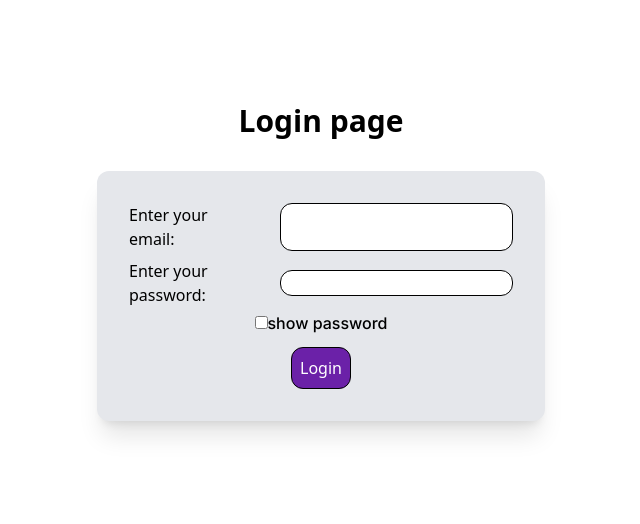
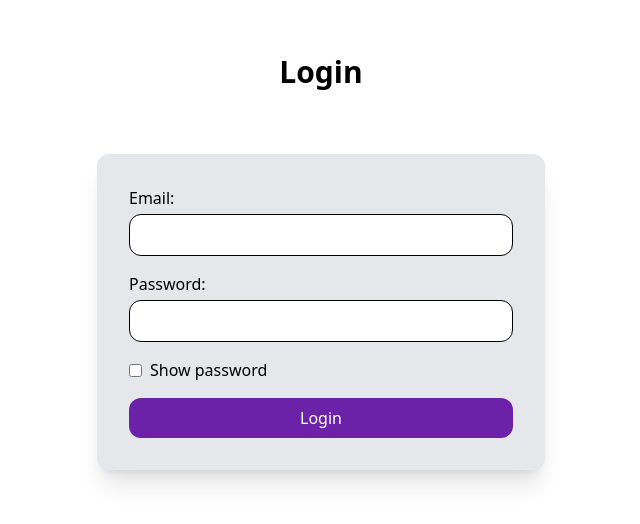
Before and after one commit to rishabpradhan/Food-app, a React (Vite) app: page /login in a window 1280 px wide. Shown: the part 138-662 px from the top of the page, without its empty margins (319-959 px from the left). Built offline with nearby package versions, Linux system fonts and the light colour scheme; a web font is replaced by a local one.

Commit message:
jwt login fixes

```diff
--- a/src/components/LoginPage.jsx
+++ b/src/components/LoginPage.jsx
@@ -1,84 +1,110 @@
-import {useState} from "react";
+import { useState } from "react";
 import axios from "axios";
-import {useNavigate} from "react-router-dom";
+import { useNavigate } from "react-router-dom";
 
 export default function LoginPage() {
-    const initial={email:"",password:""};
+  const initial = { email: "", password: "" };
   const [query, setQuery] = useState(initial);
-    const[error,setError] = useState({});
-    const [password, setPassword] = useState(false);
-   const navigate=useNavigate();
+  const [error, setError] = useState("");
+  const [showPassword, setShowPassword] = useState(false);
+  const navigate = useNavigate();
 
-    const tooglePassword = () => {
-        setPassword(true);
-
-    }
   const handleChange = (e) => {
-        const {name, value} = e.target;
-        e.preventDefault();
+    const { name, value } = e.target;
     setQuery({
       ...query,
-            [name]:value
+      [name]: value,
     });
-        setError({
-            ...error,
-            [name]: null
-        })
+  };
 
-    };
-    const handleSubmit=async (e)=>{
+  const handleSubmit = async (e) => {
     e.preventDefault();
-        try{
-            const response= await axios.post("http://localhost:3000/users/login",query);
-            if(response.status === 200){
-                localStorage.setItem("token",response.data.token);
+    setError("");
+
+    if (!query.email || !query.password) {
+      setError("Please fill in all fields");
+      return;
+    }
+
+    try {
+      const response = await axios.post(
+        "http://localhost:3000/users/login",
+        query,
+        {
+          headers: {
+            "Content-Type": "application/json",
+          },
+        }
+      );
+
+      if (response.data.token) {
+        localStorage.setItem("token", response.data.token);
+        localStorage.setItem("userId", response.data.userId);
         navigate("/dashboard");
       }
-
+    } catch (err) {
+      setError(err.response?.data?.message || "Login failed");
+      console.error("Login error:", err);
     }
-
-        catch(err){
-        console.log(err.message);
-
-        }
-
   };
 
   return (
-        <>
     <div className="flex flex-col justify-center items-center min-h-screen overflow-x-hidden">
-                <h1 className="text-3xl font-bold font-sans">Login page</h1>
-                <form className="mt-8 bg-gray-200 p-8 rounded-xl shadow-xl w-full max-w-md " onSubmit={handleSubmit}>
-                    <div className="space-y-1">
+      <h1 className="text-3xl font-bold font-sans mb-8">Login</h1>
+      <form
+        className="mt-8 bg-gray-200 p-8 rounded-xl shadow-xl w-full max-w-md"
+        onSubmit={handleSubmit}
+      >
+        {error && (
+          <div className="mb-4 p-2 bg-red-100 text-red-700 rounded">
+            {error}
+          </div>
+        )}
 
-                    <div className="flex  justify-center items-cente mb-2">
-                        <span className="mr-2">Enter your email:</span> <br/>
-                        <input className="border border-solid border-black rounded-xl w-auto ml-7" type="email" name="email" value={query.email} onChange={handleChange} />
-
-                    </div>
-                    <div className="flex justify-center items-center">
-                        <span className="mr-3">Enter your password:</span>
-                        <input className="border border-solid border-black rounded-xl w-auto" type={password?"text":"password"} name="password" value={query.password} onChange={handleChange} />
-                    </div>
-                    <div className="flex justify-center items-center">
-                     <label htmlFor="passwordtoggle">
-                         <input type="checkbox" onClick={tooglePassword}/>
-                         <span className="font-medium font-inter">show password</span>
-                     </label>
-
+        <div className="space-y-4">
+          <div>
+            <label className="block mb-1">Email:</label>
+            <input
+              className="border border-solid border-black rounded-xl w-full p-2"
+              type="email"
+              name="email"
+              value={query.email}
+              onChange={handleChange}
+              required
+            />
           </div>
 
+          <div>
+            <label className="block mb-1">Password:</label>
+            <input
+              className="border border-solid border-black rounded-xl w-full p-2"
+              type={showPassword ? "text" : "password"}
+              name="password"
+              value={query.password}
+              onChange={handleChange}
+              required
+            />
+          </div>
 
+          <div className="flex items-center">
+            <input
+              type="checkbox"
+              id="showPassword"
+              checked={showPassword}
+              onChange={() => setShowPassword(!showPassword)}
+              className="mr-2"
+            />
+            <label htmlFor="showPassword">Show password</label>
+          </div>
 
-                    <div className="flex justify-center items-center">
-                        <button className="border p-2 border-soild border-black rounded-xl mt-2 bg-purple-800 text-white hover:bg-purple-500 font-sans" type="submit">Login</button>
-
-                    </div>
+          <button
+            className="w-full bg-purple-800 text-white py-2 rounded-xl hover:bg-purple-700 transition"
+            type="submit"
+          >
+            Login
+          </button>
         </div>
       </form>
-
     </div>
-
-        </>
-    )
+  );
 }
```
Lines whose indentation alone changed are shown as unchanged.
